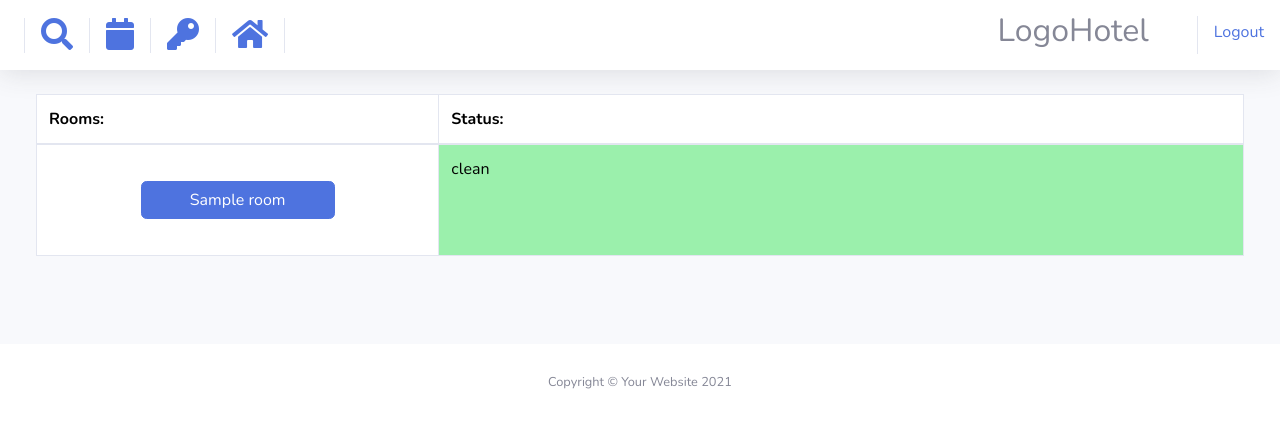
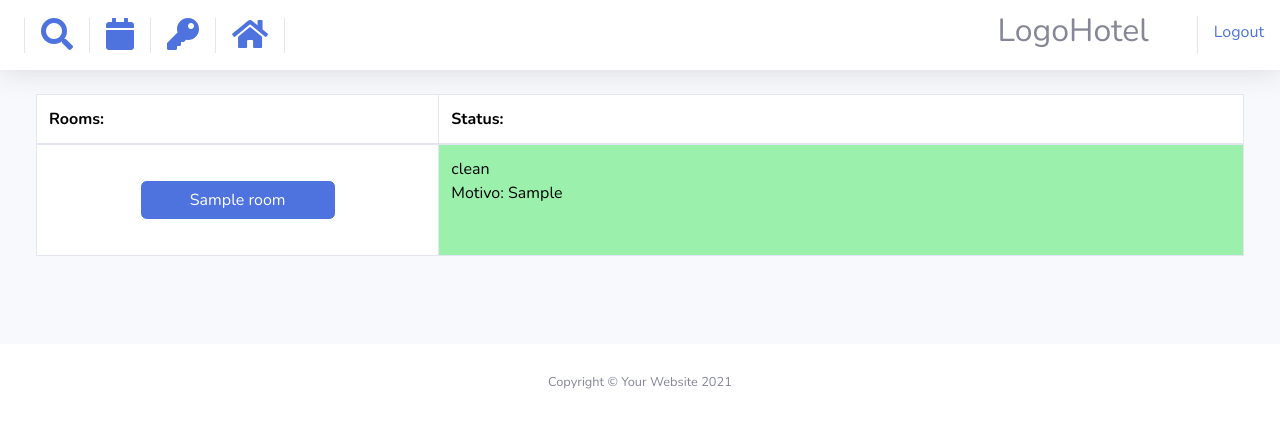
Before and after one commit to jwf12/ProjectHotel, a Django app: page /rooms/ in a window 1280 px wide. Shown: the top 428 px of the page. Run offline with Django 4.2, Linux system fonts and the light colour scheme; tables that the repository leaves empty hold one stand-in row (values such as "Sample post"); some libraries are stand-ins or nearby versions.

Commit message:
Se le agrego "observaciones" a Room

```diff
--- a/hotel/models.py
+++ b/hotel/models.py
@@ -32,6 +32,7 @@ class Room(models.Model):
     type_room = models.CharField(max_length=205)
     state = models.IntegerField(choices=STATE_STATE, default=1)
     status = models.CharField(max_length=7, choices=STATUS_COLOR, default='#9bf0ac')
+    observations = models.TextField(null=True, blank=True)
 
     def __str__(self):
         return self.name
--- a/templates/rooms.html
+++ b/templates/rooms.html
@@ -20,7 +20,7 @@
                     <button type='button' class='btn btn-primary mx-4 my-4 px-5 ' data-bs-toggle="modal" data-bs-target="#updateModal_{{room.id}}">{{room.name}}</button>
                 </form></td>
 
-                <td class="col-8"style="background-color:{{room.status}};">{{room.get_status_display}}</td>
+                <td class="col-8"style="background-color:{{room.status}}; color:black;">{{room.get_status_display}}<br>Motivo: {{room.observations}}</td>
                 </tr>
             {% endfor %}
             </tbody>
@@ -48,10 +48,11 @@
                 <div class="form-group mx-3">
                     <label for="status">status:</label>
                         <select class="form-control" id="status" name="status">
-
-                                <option value="{{ room.id }}">
-                                    {{room.get_status_display}}
-                                </option>
+                            {% for room in rooms %}
+                            <option value="{{ room.id }}">
+                                {{room.get_status_display}}
+                            </option>
+                            {% endfor %}
 
                         </select>
                 </div>
```
Also changed, not shown: hotel/migrations/0011_room_observations.py (added).
